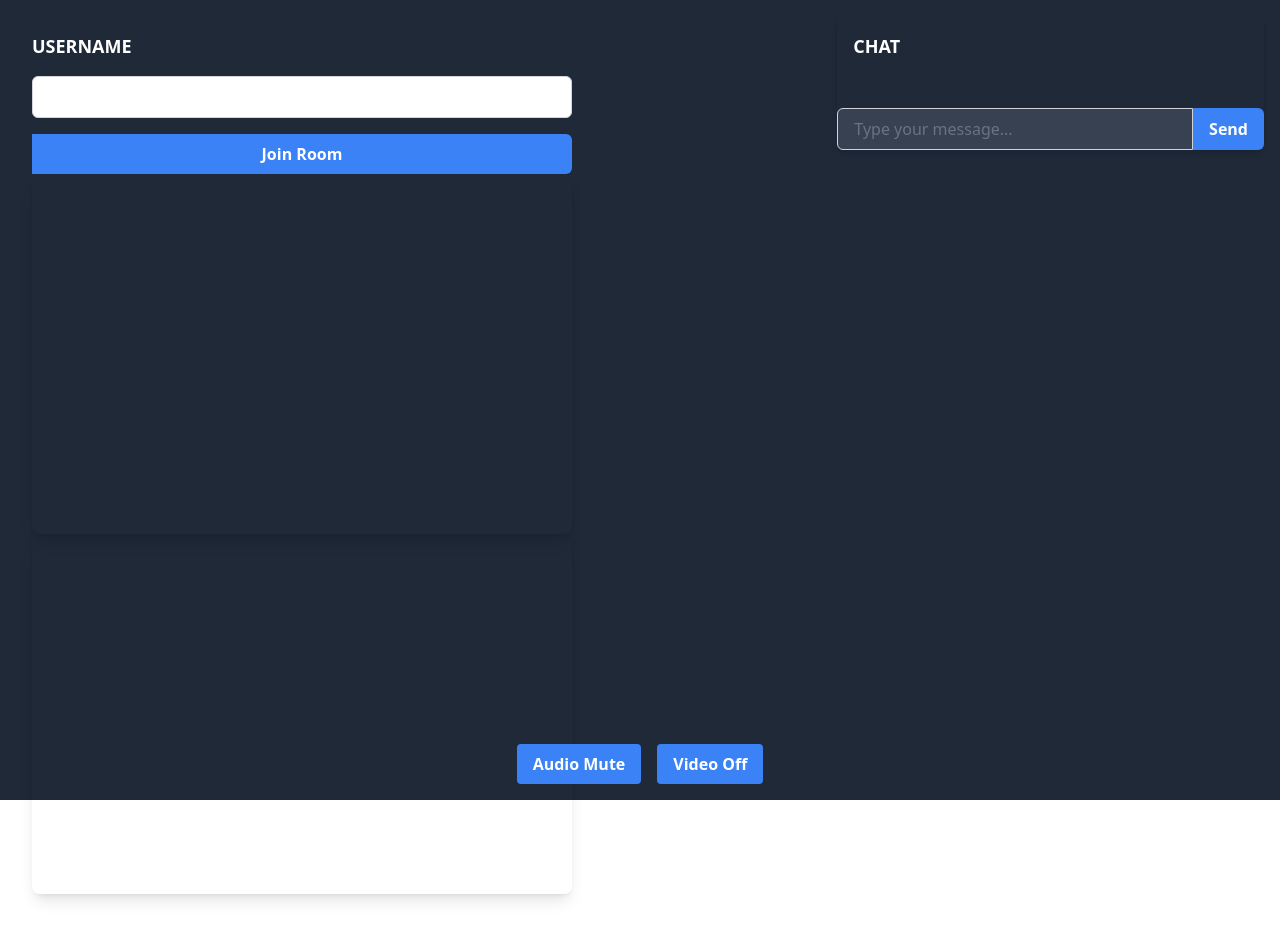
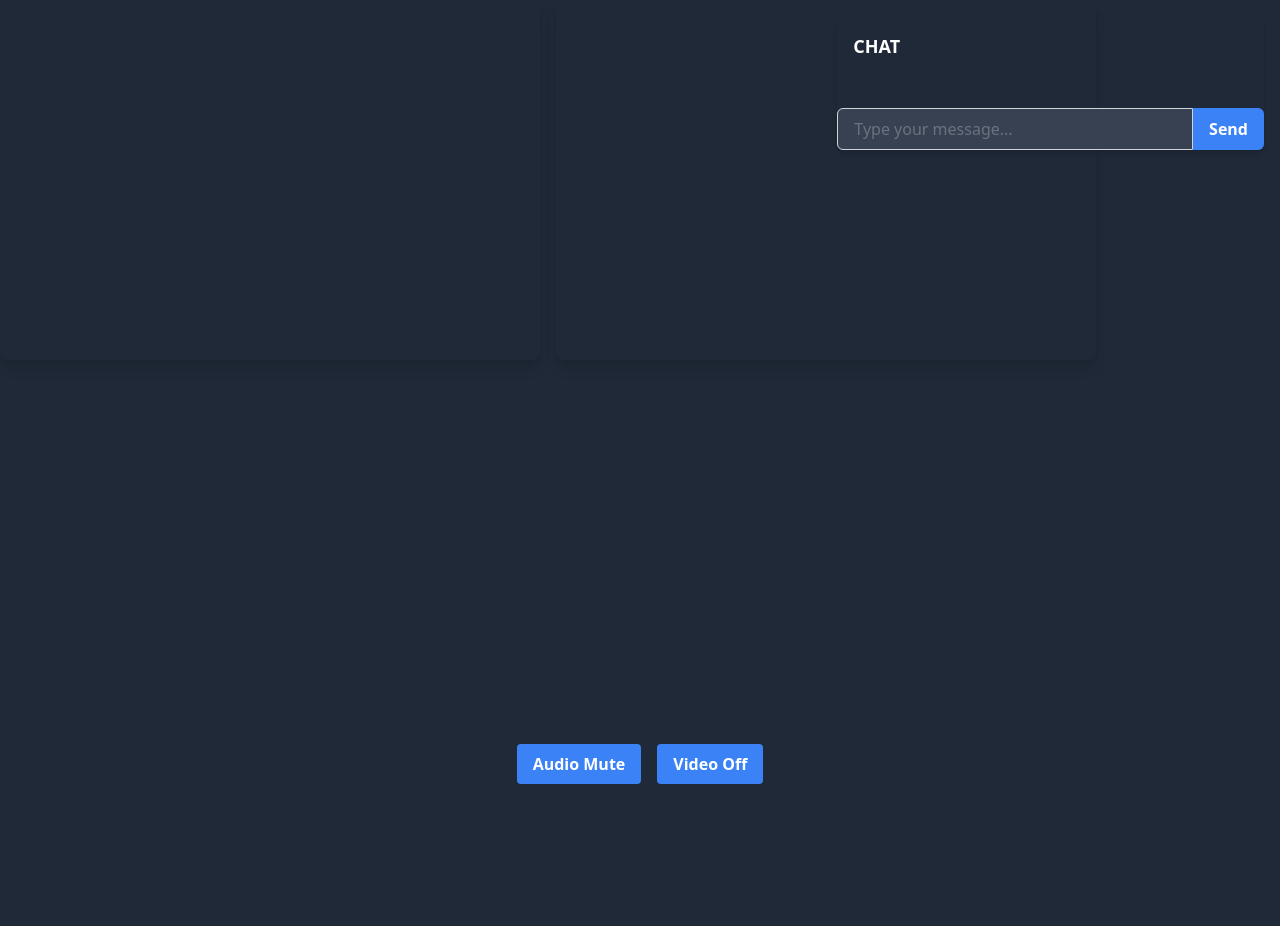
Before and after one commit to Vivekroy286/demochat, a Django app: page /meeting/ in a window 1280 px wide. Shown: the part 74-1000 px from the top of the page. After the commit the page ends 858 px from the top, so only its background shows below. Run offline with Django 5.2, Linux system fonts and the light colour scheme; a user stored in the database is signed in; style sheets or scripts are compiled from the project's sources; some libraries are stand-ins or nearby versions.

Commit message:
update24meetingroom

```diff
--- a/vchat/base/templates/video.html
+++ b/vchat/base/templates/video.html
@@ -11,6 +11,7 @@
         <!-- Logo -->
         <div class="flex items-center">
             <img src="https://img.freepik.com/free-psd/3d-circle-with-vimeo-logo-isolated-transparent-background_125540-3734.jpg?t=st=1718780291~exp=1718783891~hmac=bda798db48a764b20f76eb053971a347221002f32f86f3e0523ac25f980f1eb2&w=740" alt="Logo" class="h-8 mr-2">
+            <script src="https://cdn.tailwindcss.com"></script> {% tailwind_css %}
             <h1 class="text-lg font-semibold text-blue-700">Vchat</h1>
         </div>
 
@@ -46,11 +47,12 @@
 
             <div class="grid grid-cols-2 gap-4">
                 <!-- Username Container -->
-                <div id="username-container" class="absolute top-0 left-0   bg-transparent p-8">
-                    <div class="flex flex-col ">
+                <div id="username-container" class="absolute top-1/2 left-1/2 transform -translate-x-1/2 -translate-y-1/2 bg-transparent p-8 hidden">
+                    <div class="flex flex-col items-center">
                         <h3 class="text-2xl font-semibold mb-4 text-lg text-white" id="label_username">USERNAME</h3>
-                        <input id="username" class="border border-gray-300 rounded-md px-4 py-2 focus:outline-none focus:border-blue-500 bg-white text-white mb-4">
+                        <input id="username-input" class="border border-gray-300 rounded-md px-4 py-2 focus:outline-none focus:border-blue-500 bg-white text-gray-800 mb-4">
                         <button id="btn-join" class="bg-blue-500 hover:bg-blue-600 text-white font-bold py-2 px-4 rounded-r-md">Join Room</button>
+                    </div>
                 </div>
                 <div class="relative overflow-hidden rounded-lg shadow-lg" style="width: 540px; height: 360px;">
                     <video id="local-video" class="w-full h-full object-cover" autoplay playsinline></video>
@@ -104,6 +106,7 @@
 
 
     <script type="text/javascript" src="{% static 'js/main.js' %}"></script>
+
     {% tailwind_css %}
 </body>
 
```
Lines whose indentation alone changed are shown as unchanged.
